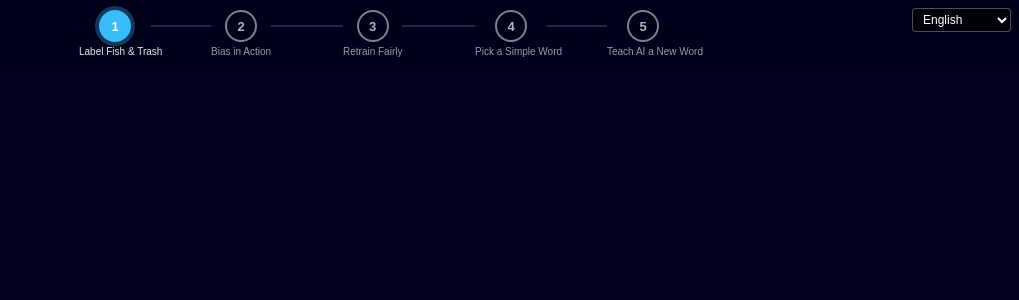
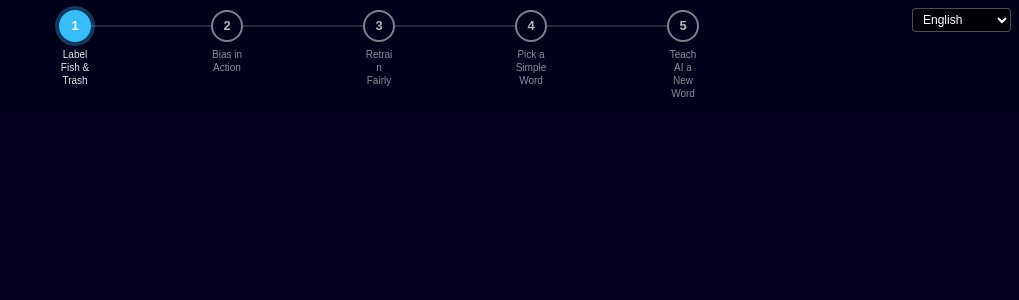
Before and after one commit to code-dot-org/ai-literacy-oceans, a React (Vite) app: page / in a window 1280 px wide. Shown: the top 300 px of the page, without its empty margins (261-1280 px from the left). Built offline with nearby package versions, Linux system fonts and the light colour scheme.

Commit message:
fix: two-row progress bar layout — dots+connectors separate from labels
Labels now sit in their own row with a 72px centered span under each dot.
Connector lines stay at fixed dot-center height regardless of label length.
Labels use word-break and hyphens:auto for long translations.

```diff
--- a/src/Progress.tsx
+++ b/src/Progress.tsx
@@ -1,4 +1,4 @@
-import type {CSSProperties} from 'react';
+import React from 'react';
 
 export interface Step {
   index: number;
@@ -14,26 +14,32 @@ interface ProgressProps {
 
 type StepState = 'completed' | 'current' | 'upcoming';
 
-const COLORS = {
+const DOT_SIZE = 32;
+
+const COLOR = {
   completed: '#22c55e',
   current: '#38bdf8',
-  upcoming: 'rgba(255,255,255,0.2)',
-  line: 'rgba(255,255,255,0.15)',
-  lineFilled: '#22c55e',
-  text: 'rgba(255,255,255,0.9)',
-  textDim: 'rgba(255,255,255,0.4)',
+  upcoming: 'transparent',
+  lineActive: '#22c55e',
+  lineInactive: 'rgba(255,255,255,0.15)',
+  textBright: 'rgba(255,255,255,0.9)',
+  textDim: 'rgba(255,255,255,0.55)',
 };
 
-function stepState(index: number, current: number, completed: ReadonlySet<number>): StepState {
+function getState(
+  index: number,
+  current: number,
+  completed: ReadonlySet<number>,
+): StepState {
   if (completed.has(index)) return 'completed';
   if (index === current) return 'current';
   return 'upcoming';
 }
 
 function Dot({state, number}: {state: StepState; number: number}) {
-  const base: CSSProperties = {
-    width: 32,
-    height: 32,
+  const shared = {
+    width: DOT_SIZE,
+    height: DOT_SIZE,
     borderRadius: '50%',
     display: 'flex',
     alignItems: 'center',
@@ -41,38 +47,33 @@ function Dot({state, number}: {state: StepState; number: number}) {
     fontFamily: 'sans-serif',
     fontWeight: 700,
     fontSize: 13,
+    transition: 'background 0.25s, box-shadow 0.25s',
     flexShrink: 0,
-    transition: 'background 0.25s, box-shadow 0.25s',
-  };
+  } as const;
 
   if (state === 'completed') {
-    return (
-      <div style={{...base, background: COLORS.completed, color: '#fff'}}>
-        ✓
-      </div>
-    );
+    return <div style={{...shared, background: COLOR.completed, color: '#fff'}}>✓</div>;
   }
   if (state === 'current') {
     return (
       <div
         style={{
-          ...base,
-          background: COLORS.current,
+          ...shared,
+          background: COLOR.current,
           color: '#fff',
-          boxShadow: `0 0 0 4px rgba(56,189,248,0.3)`,
+          boxShadow: '0 0 0 4px rgba(56,189,248,0.3)',
         }}
       >
         {number}
       </div>
     );
   }
-  // Upcoming: white outline — looks like an unselected tab, not a locked step.
   return (
     <div
       style={{
-        ...base,
-        background: 'transparent',
-        border: `2px solid rgba(255,255,255,0.5)`,
+        ...shared,
+        background: COLOR.upcoming,
+        border: '2px solid rgba(255,255,255,0.5)',
         color: 'rgba(255,255,255,0.7)',
       }}
     >
@@ -81,7 +82,12 @@ function Dot({state, number}: {state: StepState; number: number}) {
   );
 }
 
-export default function Progress({steps, currentIndex, completedIndices, onNavigate}: ProgressProps) {
+export default function Progress({
+  steps,
+  currentIndex,
+  completedIndices,
+  onNavigate,
+}: ProgressProps) {
   return (
     <div
       style={{
@@ -92,84 +98,100 @@ export default function Progress({steps, currentIndex, completedIndices, onNavig
         zIndex: 50,
         background: 'rgba(2,0,28,0.85)',
         backdropFilter: 'blur(8px)',
-        padding: '10px 24px 14px',
+        padding: '10px 24px 12px',
         display: 'flex',
         alignItems: 'center',
         justifyContent: 'center',
       }}
     >
-      <div
-        style={{
-          display: 'flex',
-          alignItems: 'flex-start',
-          gap: 0,
-          maxWidth: 600,
-          width: '100%',
-        }}
-      >
+      <div style={{width: '100%', maxWidth: 640}}>
+        {/* Row 1: dots + connector lines — fixed height, connectors stay centered */}
+        <div style={{display: 'flex', alignItems: 'center'}}>
           {steps.map((step, i) => {
-          const state = stepState(step.index, currentIndex, completedIndices);
+            const state = getState(step.index, currentIndex, completedIndices);
             const isLast = i === steps.length - 1;
-
             return (
-            <div
-              key={step.index}
-              style={{display: 'flex', alignItems: 'flex-start', flex: isLast ? 0 : 1}}
-            >
-              {/* Step */}
+              <React.Fragment key={step.index}>
                 <button
                   data-testid={`step-${step.index}`}
-                data-state={stepState(step.index, currentIndex, completedIndices)}
+                  data-state={state}
                   onClick={() => onNavigate(step.index)}
-                title={step.label}
                   style={{
                     background: 'none',
                     border: 'none',
                     cursor: 'pointer',
                     padding: 0,
-                  display: 'flex',
-                  flexDirection: 'column',
-                  alignItems: 'center',
-                  gap: 4,
                     flexShrink: 0,
+                    lineHeight: 0,
                   }}
+                  aria-label={step.label}
                 >
                   <Dot state={state} number={step.index + 1} />
-                <span
-                  style={{
-                    fontSize: 10,
-                    fontFamily: 'sans-serif',
-                    color: state === 'upcoming' ? 'rgba(255,255,255,0.6)' : COLORS.text,
-                    whiteSpace: 'nowrap',
-                    maxWidth: 72,
-                    textAlign: 'center',
-                    lineHeight: 1.2,
-                    transition: 'color 0.25s',
-                  }}
-                >
-                  {step.label}
-                </span>
                 </button>
-
-              {/* Connector line */}
                 {!isLast && (
                   <div
                     style={{
                       flex: 1,
                       height: 2,
-                    marginTop: 15,
                       background: completedIndices.has(step.index)
-                      ? COLORS.lineFilled
-                      : COLORS.line,
+                        ? COLOR.lineActive
+                        : COLOR.lineInactive,
                       transition: 'background 0.4s',
-                    minWidth: 16,
+                      minWidth: 12,
                     }}
                   />
                 )}
+              </React.Fragment>
+            );
+          })}
         </div>
+
+        {/* Row 2: labels centered under each dot */}
+        <div
+          style={{
+            display: 'flex',
+            alignItems: 'flex-start',
+            marginTop: 6,
+          }}
+        >
+          {steps.map((step, i) => {
+            const state = getState(step.index, currentIndex, completedIndices);
+            const isLast = i === steps.length - 1;
+            return (
+              <React.Fragment key={step.index}>
+                {/* Label occupies the same width as the dot so it centers under it */}
+                <div
+                  style={{
+                    width: DOT_SIZE,
+                    flexShrink: 0,
+                    display: 'flex',
+                    justifyContent: 'center',
+                  }}
+                >
+                  <span
+                    style={{
+                      display: 'block',
+                      width: 72,
+                      textAlign: 'center',
+                      fontSize: 10,
+                      fontFamily: 'sans-serif',
+                      lineHeight: 1.3,
+                      color: state === 'upcoming' ? COLOR.textDim : COLOR.textBright,
+                      transition: 'color 0.25s',
+                      wordBreak: 'break-word',
+                      hyphens: 'auto',
+                    }}
+                  >
+                    {step.label}
+                  </span>
+                </div>
+                {/* Spacer that mirrors the connector line so labels stay aligned */}
+                {!isLast && <div style={{flex: 1, minWidth: 12}} />}
+              </React.Fragment>
             );
           })}
         </div>
       </div>
+    </div>
   );
 }
```
Lines whose indentation alone changed are shown as unchanged.
